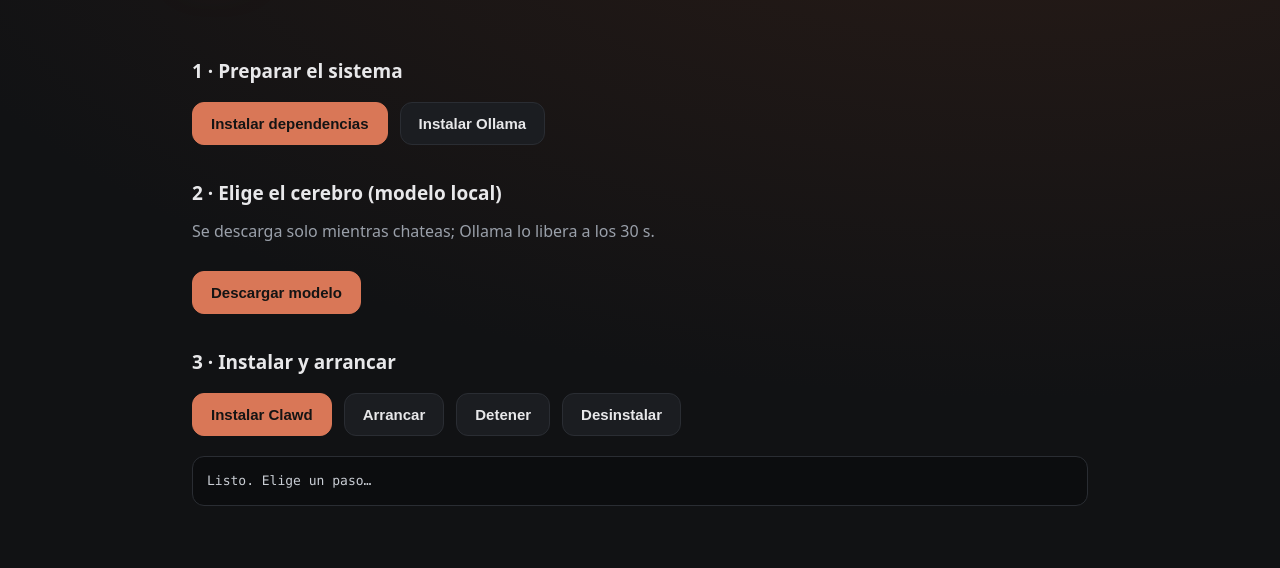
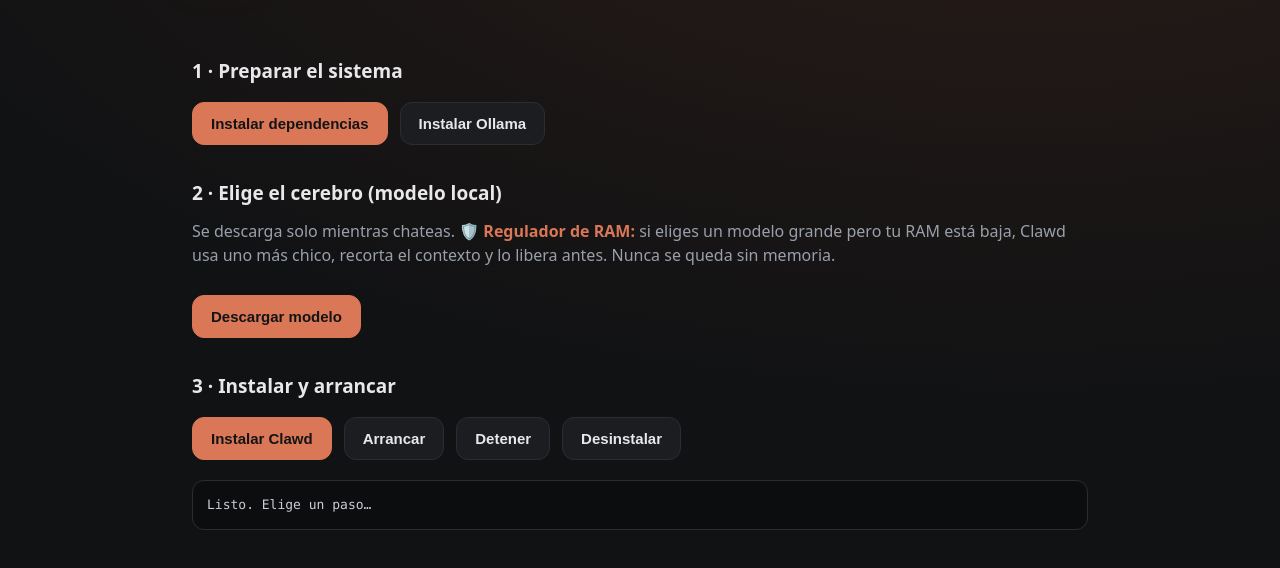
Before and after one commit to Adriyache32/clawd-desktop, a plain HTML site: page webui.html in a window 1280 px wide. Shown: the part 122-690 px from the top of the page. Drawn offline with Linux system fonts and the light colour scheme; no server answers.

Commit message:
Regulador de RAM: Clawd adapta modelo/contexto/keep-alive a la memoria libre

```diff
--- a/webui.html
+++ b/webui.html
@@ -63,7 +63,7 @@
   </div>
 
   <h2>2 · Elige el cerebro (modelo local)</h2>
-  <p style="color:var(--mut);margin:0 0 12px">Se descarga solo mientras chateas; Ollama lo libera a los 30 s.</p>
+  <p style="color:var(--mut);margin:0 0 12px">Se descarga solo mientras chateas. <b style="color:var(--o)">🛡️ Regulador de RAM:</b> si eliges un modelo grande pero tu RAM está baja, Clawd usa uno más chico, recorta el contexto y lo libera antes. Nunca se queda sin memoria.</p>
   <div class="models" id="models"></div>
   <div class="row"><button class="primary" onclick="go('pull',{model:sel})">Descargar modelo</button></div>
 
```
Also changed, not shown: README.md.
